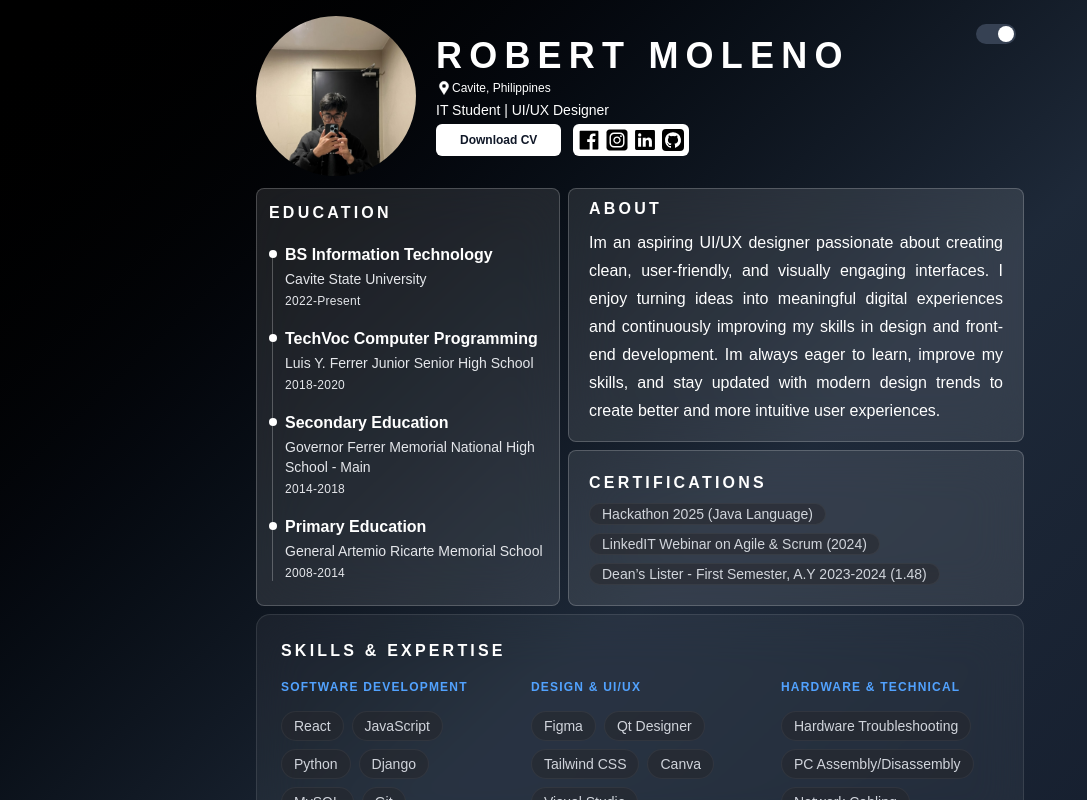
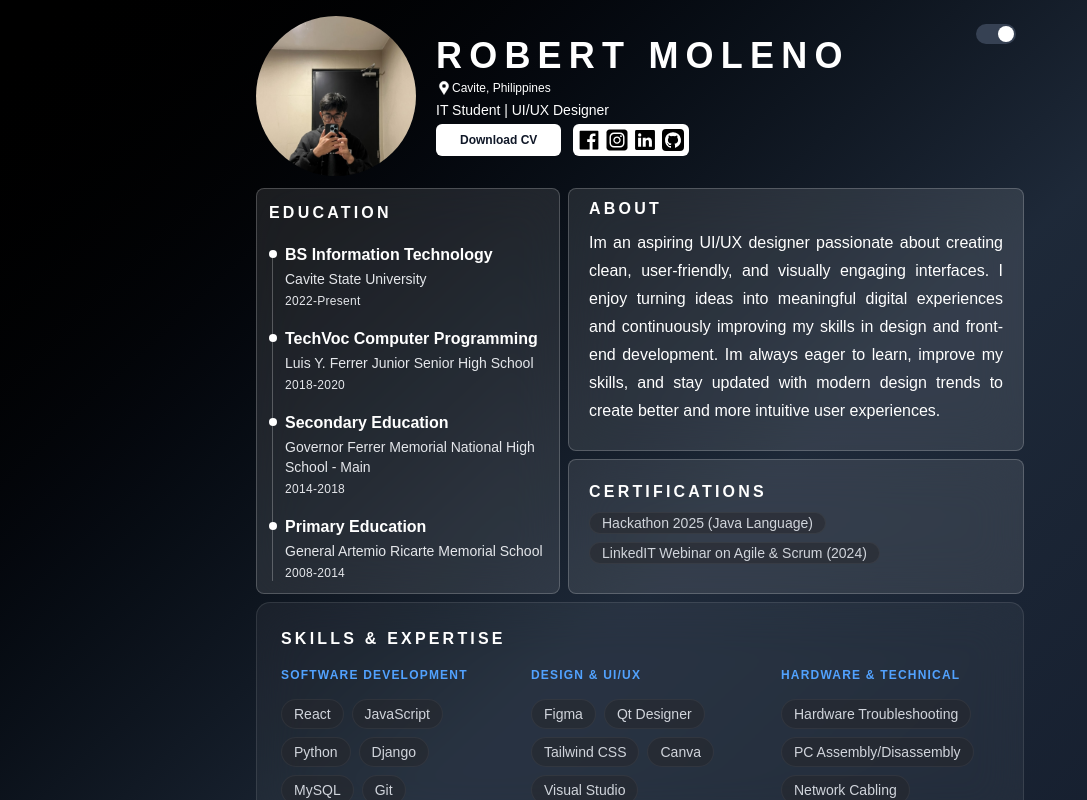
Before and after one commit to rmmln/Portfolio, a React app: page / in a window 1280 px wide. Shown: the top 800 px of the page, without its empty margins (0-1087 px from the left). Built offline with nearby package versions, Linux system fonts and the light colour scheme; the HTML template or start-up script is replaced by a standard one.

Commit message:
Revert "Update Certificates.jsx"
This reverts commit c1cf9a5f85636503aadfaf9a642fc5379f2658d7.

```diff
--- a/src/components/ui/Certificates.jsx
+++ b/src/components/ui/Certificates.jsx
@@ -2,7 +2,6 @@ export default function Certificates({ isDarkMode }) {
   const certifications = [
     { title: "Hackathon 2025 (Java Language)" },
     { title: "LinkedIT Webinar on Agile & Scrum (2024)" },
-    { title: "Dean’s Lister - First Semester, A.Y 2023-2024 (1.48)"}
   ];
 
   return (
```
